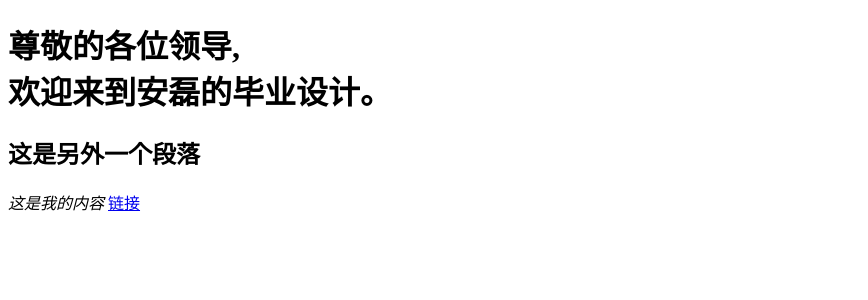
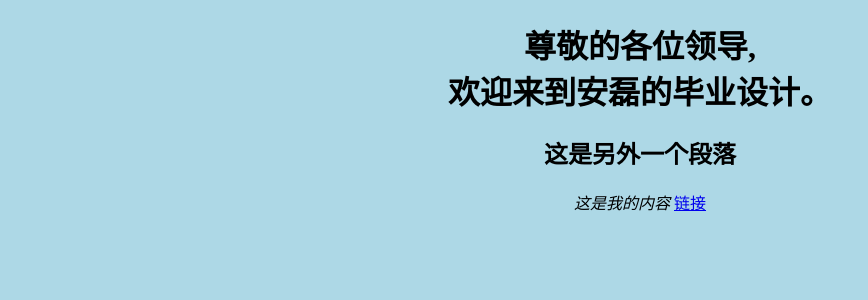
Before and after one commit to Kuzzzz/-, a Django app: page / in a window 1280 px wide. Shown: the top 300 px of the page, without its empty margins (0-868 px from the left). Run offline with Django 3.2, Linux system fonts and the light colour scheme.

Commit message:
add paper

```diff
--- a/anlei/templates/index.html
+++ b/anlei/templates/index.html
@@ -1,14 +1,21 @@
 <!DOCTYPE html>
 <html lang="en">
 <head>
+    <style type="text/css">
+        body {background-color:lightblue;}
+        p {color: black;}
+    </style>
     <meta charset="UTF-8">
     <title> 安磊的毕业设计 | 信息抽取系统 </title>
+
 </head>
 <body>
-    <!-- <br>用来换行 -->
-    <h1>{{ name }},<br>欢迎来到安磊的毕业设计。</h1>
-    <h2>这是另外一个段落</h2>
-    <p><i>这是我的内容</i>
+    <!-- <br>用来换行
+        style="background-color:lightblue;font-size:20px；font-family:Arial" 设置背景颜色、字号、字体
+    -->
+    <h1 style="text-align:center;">{{ name }},<br>欢迎来到安磊的毕业设计。</h1>
+    <h2 style="text-align:center;">这是另外一个段落</h2>
+    <p style="text-align:center;"><i>这是我的内容</i>
         <a href="http://www.baidu.com" target="_blank">链接</a>
         <!-- <target>用来决定超链接是否在新链接里打开 -->
     </p>
```
Also changed, not shown: anlei/views.py (line endings or trailing spaces), 1 other file.
